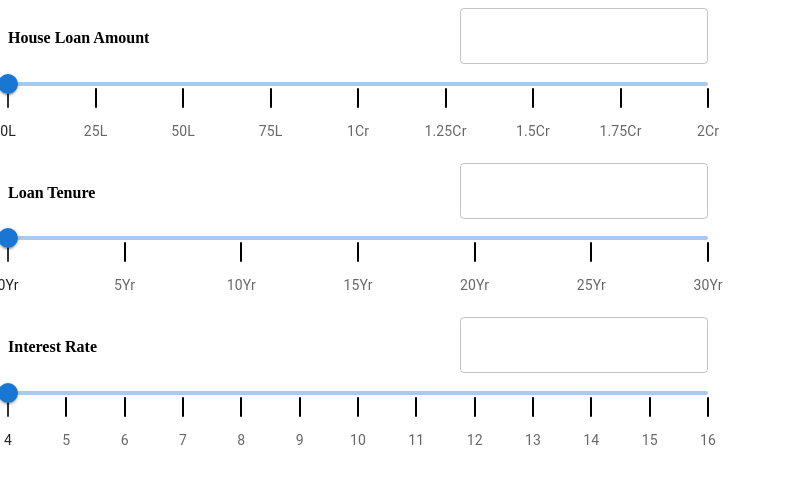
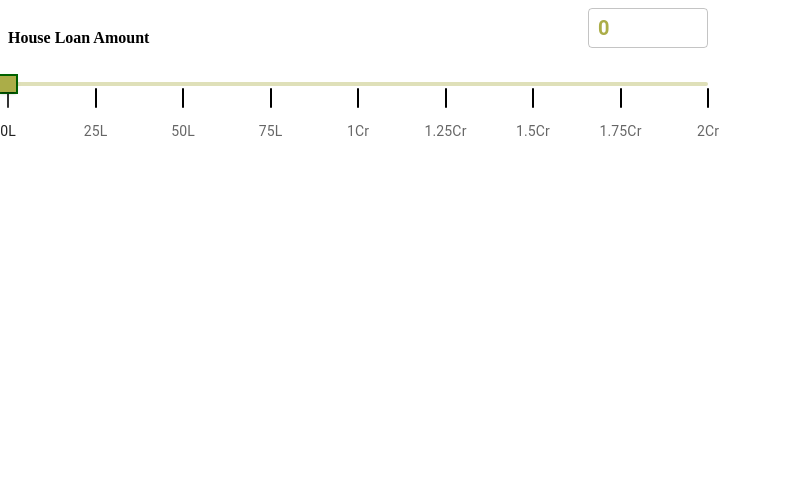
Before and after one commit to buttaRahul/emi-calculator, a React (Create React App) app in the folder emi-calculator/: page / in a window 1280 px wide. Shown: the top 484 px of the page, without its empty margins (0-786 px from the left). Built offline with nearby package versions, Linux system fonts and the light colour scheme.

Commit message:
Added CustomTextField and linked TextField and Slider using state

```diff
--- a/emi-calculator/src/components/PriceInputComponent.jsx
+++ b/emi-calculator/src/components/PriceInputComponent.jsx
@@ -1,17 +1,23 @@
 import { Box, TextField } from '@mui/material'
-import React from 'react'
+import React, { useState } from 'react'
 import PriceSlider from './PriceSlider'
+import { CustomTextField } from '../styled-components/CustomTextField'
 
 const PriceInputComponent = ({markings,title}) => {
+  const [value,setValue] = useState('0')
+  const updateFromSlider = (sv) => {
+    setValue(sv*100000)
+  }
   return (
     <Box>
       <Box display={'flex'} justifyContent={'space-between'} >
           <h4>
             {title}
           </h4>
-          <TextField />
+          {/* <TextField /> */}
+          <CustomTextField onChange={(e)=>{setValue(e.target.value)}} value={value}/>
       </Box>
-        <PriceSlider  markings = {markings} />
+        <PriceSlider  markings = {markings} value={value} updateFromSlider={updateFromSlider} />
     </Box>
   )
 }
--- a/emi-calculator/src/components/PriceInputContainer.jsx
+++ b/emi-calculator/src/components/PriceInputContainer.jsx
@@ -8,8 +8,8 @@ const PriceInputContainer = () => {
   return (
     <Box width={'700px'} display={'flex'} flexDirection={'column'} gap={5}>
         <PriceInputComponent markings = {priceMarkings} title={'House Loan Amount'}/>
-        <PriceInputComponent markings={tenureMarkings} title={'Loan Tenure'}/>
-        <PriceInputComponent markings={rateMarkings} title={'Interest Rate'}/>
+        {/* <PriceInputComponent markings={tenureMarkings} title={'Loan Tenure'}/> */}
+        {/* <PriceInputComponent markings={rateMarkings} title={'Interest Rate'}/> */}
 
     </Box>
   )
--- a/emi-calculator/src/components/PriceSlider.jsx
+++ b/emi-calculator/src/components/PriceSlider.jsx
@@ -1,14 +1,20 @@
-import React from 'react'
+import React from "react";
 
-import { CustomStyledSlider } from '../styled-components/CustomStyledSlider'
+import { CustomStyledSlider } from "../styled-components/CustomStyledSlider";
 
-const PriceSlider = ({markings}) => {
-  console.log(markings)
+const PriceSlider = ({ markings, value , updateFromSlider}) => {
+  console.log("value :", value);
   return (
-    <CustomStyledSlider marks = {markings} min={markings[0].value} max = {markings[markings.length-1].value}/>
-  )
-}
+    <CustomStyledSlider
+      marks={markings}
+      min={markings[0].value}
+      max={markings[markings.length - 1].value}
+      value={parseInt(value)/100000}
+      onChange={(e)=>{updateFromSlider(e.target.value)}}
+    />
+  );
+};
 
-export default PriceSlider
+export default PriceSlider;
 
 // sir min and max for each slider differ
--- a/emi-calculator/src/styled-components/CustomStyledSlider.jsx
+++ b/emi-calculator/src/styled-components/CustomStyledSlider.jsx
@@ -11,6 +11,19 @@ export const CustomStyledSlider = styled(Slider)(
 
     '& .MuiSlider-markLabel':{
       top:'52px'
+    },
+    "& .MuiSlider-rail":{
+      backgroundColor:"#ABAD48"
+    },
+    "& .MuiSlider-track":{
+      backgroundColor:"#ABAD48"
+    },
+
+    "& .MuiSlider-thumb":{
+      backgroundColor:'#ABAD48',
+      borderRadius: '0%',
+      border:'2px solid darkgreen',
+      boxShadow:'none',
     }
   }
 )
--- /dev/null
+++ b/emi-calculator/src/styled-components/CustomTextField.jsx
@@ -0,0 +1,13 @@
+const { styled, TextField } = require("@mui/material");
+
+
+export const CustomTextField = styled(TextField)({
+    "& .MuiInputBase-input":{
+        width:'100px',
+        height:'30px',
+        padding:'5px 10px',
+        fontWeight:'bold',
+        color:'#ABAD48',
+        fontSize:'20px'
+    }
+})
```
